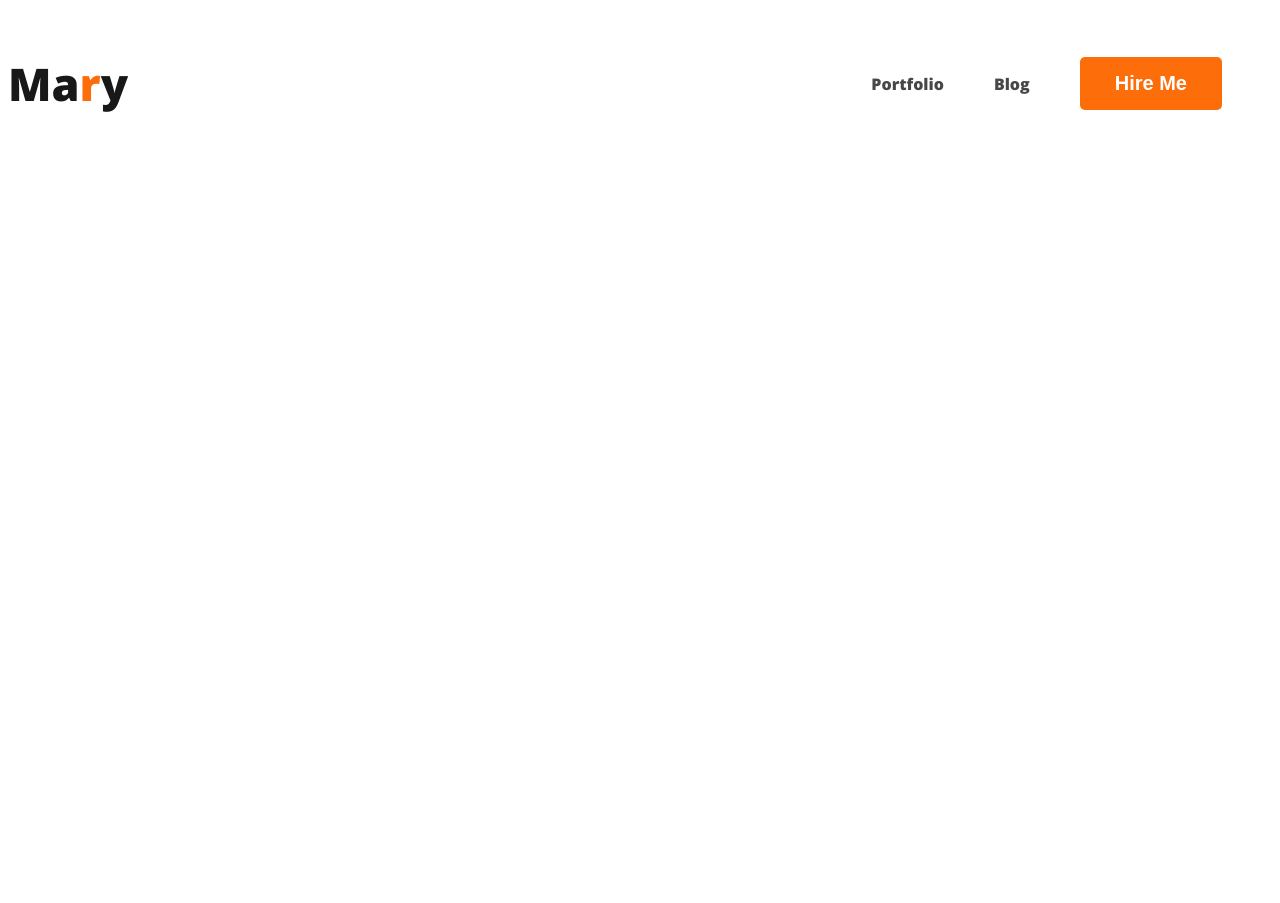
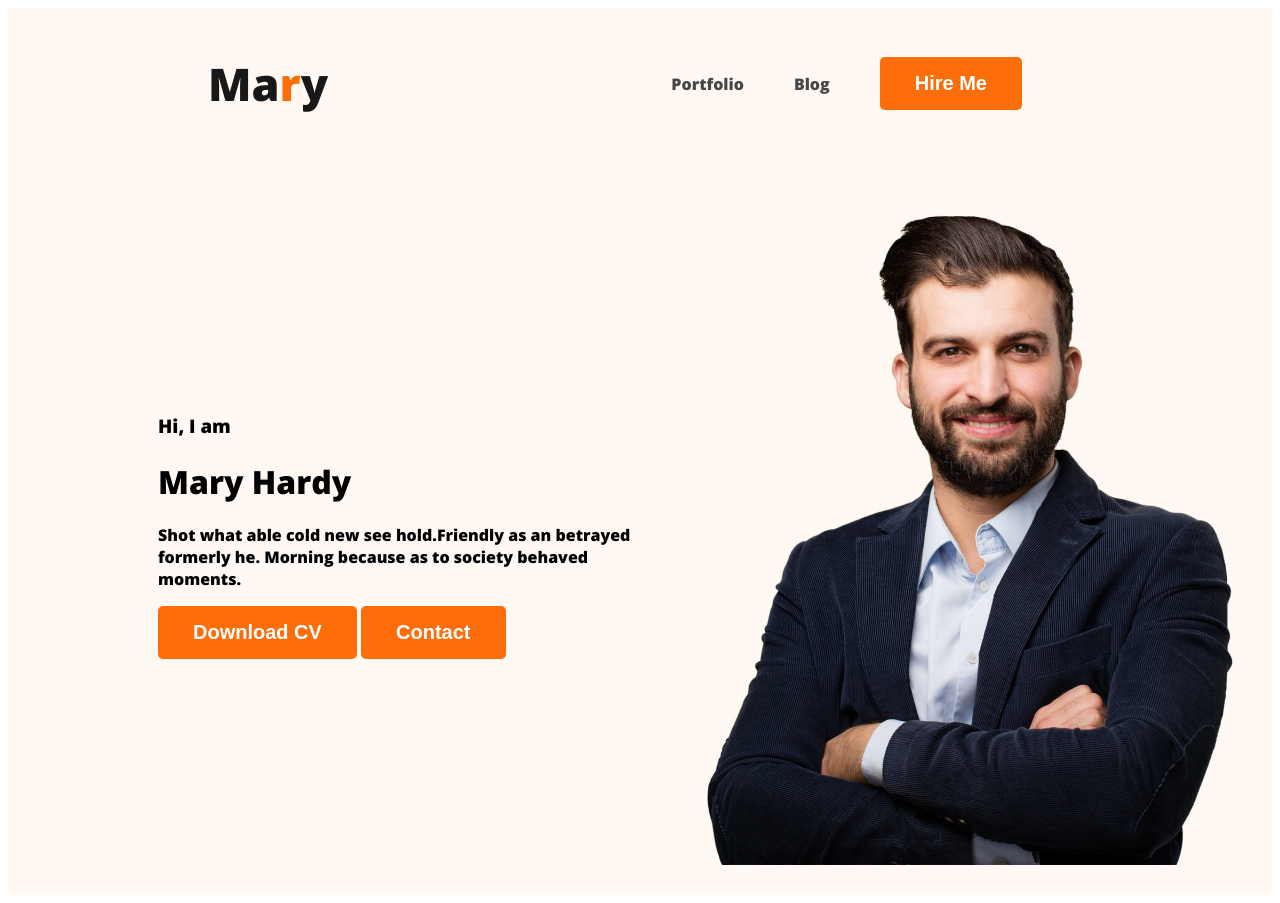
Before and after one commit to AtharSabbir/developer-portfolio, a plain HTML site: page index.html in a window 1280 px wide. Before the commit the page ends 800 px from the top, so only its background shows below. Drawn offline with nearby package versions, Linux system fonts and the light colour scheme.

Commit message:
added profile-pic

```diff
--- a/index.html
+++ b/index.html
@@ -12,7 +12,7 @@
     <link rel="stylesheet" href="styles/portfolio.css">
 </head>
 <body>
-    <header>
+    <header class="header">
         <nav>
             <h3 class="nav-title">Ma<span class="text-primary">r</span>y</h3>
             <ul>
@@ -21,6 +21,16 @@
                 <li><button class="btn-primary">Hire Me</button></li>
             </ul>
         </nav>
+        <div class="bannar">
+            <div>
+                <h3 class="banner-greeting">Hi, I  am</h3>
+                <h1 class="banner-title">Mary Hardy</h1>
+                <p>Shot what able cold new see hold.Friendly as an betrayed formerly he. Morning because as to society behaved moments.</p>
+                <button class="btn-primary">Download CV</button>
+                <button class="btn-primary">Contact</button>
+            </div>
+            <img class="profile-picture" src="images/hardy.png" alt="">
+        </div>
     </header>
     <main>
 
--- a/styles/portfolio.css
+++ b/styles/portfolio.css
@@ -21,6 +21,7 @@ nav{
     display: flex;
     align-items:center ;
     justify-content: space-between;
+    margin: 0 200px;
 }
 .nav-title{
     color: #181818;
@@ -39,3 +40,15 @@ nav a{
     text-decoration: none;
     color: #474747;
 }
+/* header related style */
+.header{
+    background-color: #FFF8F3;
+}
+.bannar{
+    padding: 30px 30px 30px 150px;
+    display: flex;
+    align-items: center;
+}
+.banner .profile-picture{
+    width: 500px;
+}
```
